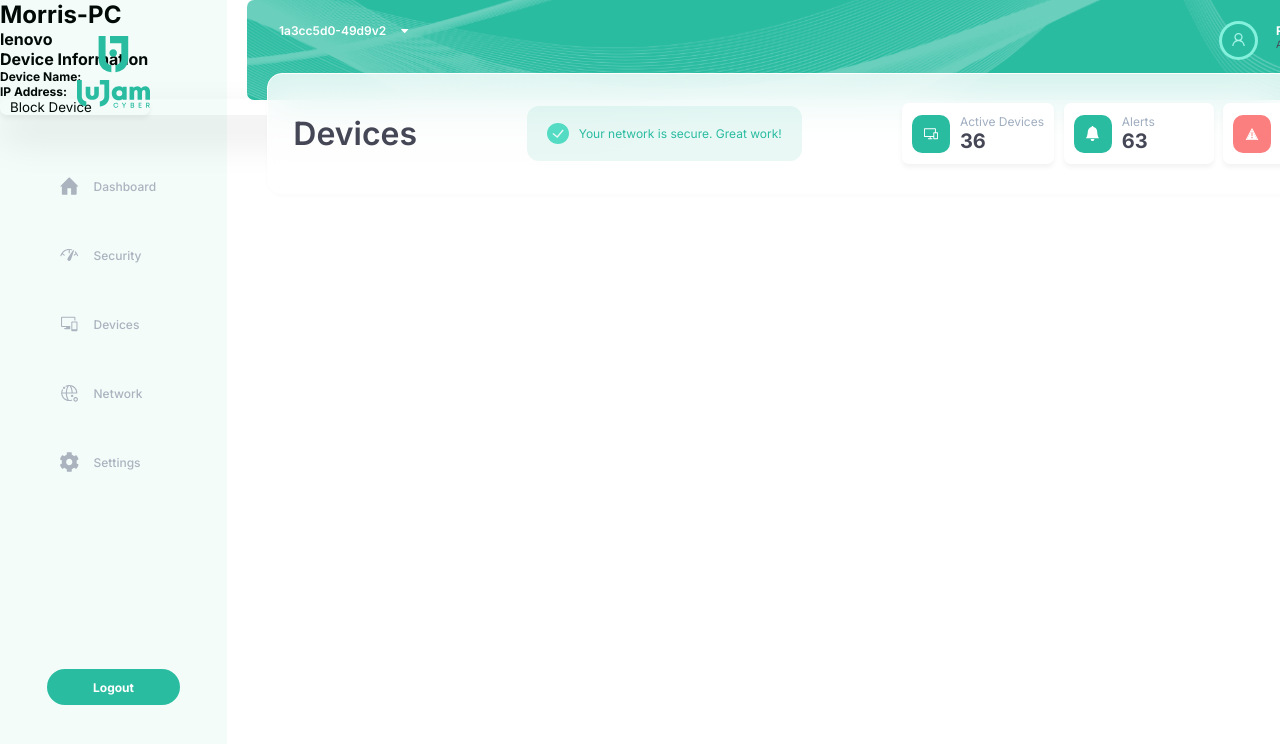
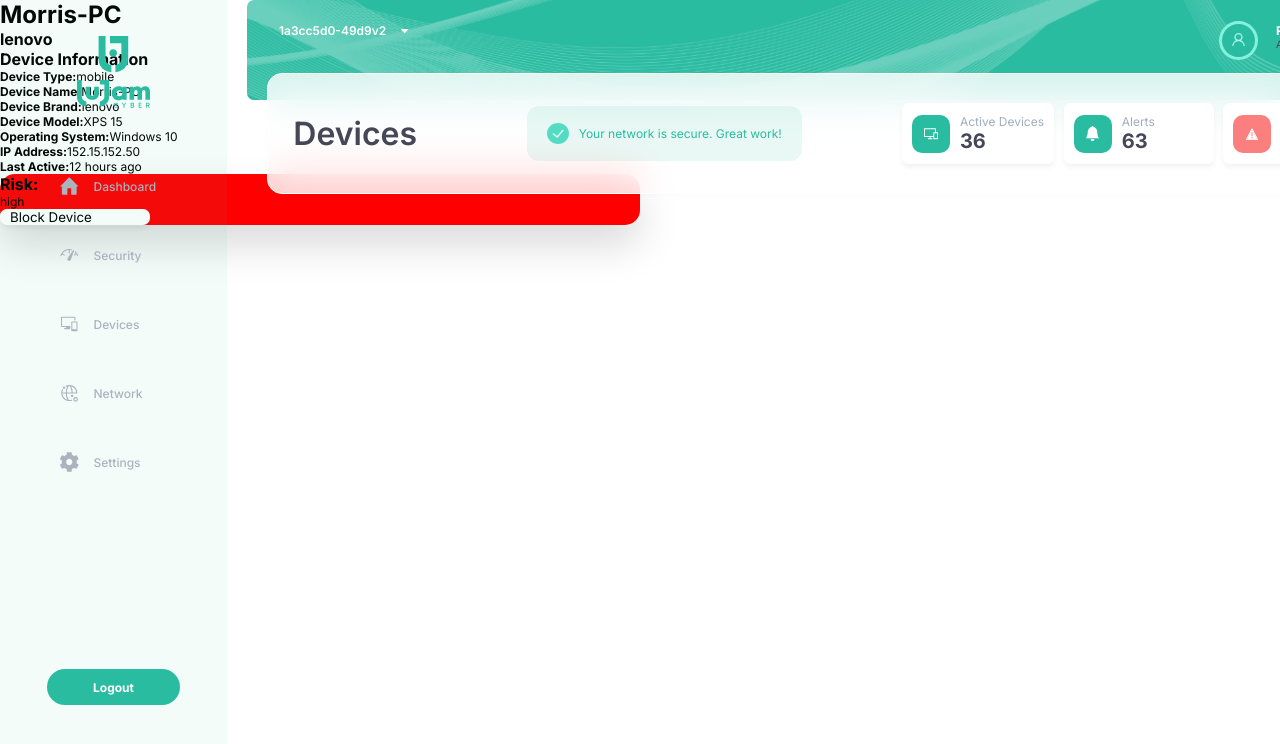
Before and after one commit to iKarans/jersey-client-project, a React (Create React App) app: page /device/Morris-PC in a window 1280 px wide. Shown: the top 744 px of the page. Built offline with nearby package versions, Linux system fonts and the light colour scheme.

Commit message:
device risk component assesses the single devices risk

```diff
--- a/src/components/DeviceInfo/DeviceInfo.jsx
+++ b/src/components/DeviceInfo/DeviceInfo.jsx
@@ -1,16 +1,42 @@
-import React from 'react'
-import { devices } from "../../data/devices"
+import React from "react";
+import { devices } from "../../data/devices";
 
 const DeviceInfo = (props) => {
-    const { name, type, brand, model, OS, ipAddress, lastActive, securityRisk } = props;
+  const { name, type, brand, model, OS, ipAddress, lastActive } = props;
 
-    return (
-        <div className="device-info">
-            <h4>Device Information</h4>
-            <p><b>Device Name:</b>{devices.name}</p>
-            <p><b>IP Address:</b>{devices.ipAddress}</p>
-        </div>
-    )
-}
+  return (
+    <div className="device-info">
+      <h4>Device Information</h4>
+      <p>
+        <b>Device Type:</b>
+        {type}
+      </p>
+      <p>
+        <b>Device Name:</b>
+        {name}
+      </p>
+      <p>
+        <b>Device Brand:</b>
+        {brand}
+      </p>
+      <p>
+        <b>Device Model:</b>
+        {model}
+      </p>
+      <p>
+        <b>Operating System:</b>
+        {OS}
+      </p>
+      <p>
+        <b>IP Address:</b>
+        {ipAddress}
+      </p>
+      <p>
+        <b>Last Active:</b>
+        {lastActive}
+      </p>
+    </div>
+  );
+};
 
-export default DeviceInfo
+export default DeviceInfo;
--- a/src/components/DeviceRisk/DeviceRisk.jsx
+++ b/src/components/DeviceRisk/DeviceRisk.jsx
@@ -1,19 +1,31 @@
 import React from "react";
 import Button from "../Button/Button";
-import "./DeviceRisk.scss"
+import "./DeviceRisk.scss";
 
 const DeviceRisk = (props) => {
-  const { title, message } = props;
+  const { securityRisk } = props;
+  let safeClass = "device-risk-alert";
+  let riskClass = "device-risky";
 
-  //if device safe -> return
-  //if device medium ->
-  return (
-    <div className="device-risk-alert">
-      <h4 className="device-risk-alert__title">{title}</h4>
-      <p className="device-risk-alert__body">{message}</p>
-      <Button text="Block Device"/>
-    </div>
-  );
+  if (securityRisk == "high") {
+    return (
+      <div className={riskClass}>
+        <h4 className="device-risk-alert__title">Risk:</h4>
+        <p className="device-risk-alert__body">{securityRisk}</p>
+        <Button text="Block Device" />
+      </div>
+    );
+  } else {
+    return (
+      <div className={safeClass}>
+        <h4 className="device-risk-alert__title">Risk:</h4>
+        <p className="device-risk-alert__body">{securityRisk}</p>
+        <Button text="Block Device" />
+      </div>
+    );
+  }
+
+  //if securityrisk=="high" -> return button + classname ...
 };
 
 export default DeviceRisk;
--- a/src/components/DeviceRisk/DeviceRisk.scss
+++ b/src/components/DeviceRisk/DeviceRisk.scss
@@ -1,8 +1,16 @@
 @use "../../assets/styles/variables" as *;
 
 .device-risk-alert {
-    width: 50%;
-    background-color: $text-tertiary;
-    border-radius: 15px;
-    box-shadow: 0px 20px 40px rgba(0, 0, 0, 0.15);
+  width: 50%;
+  background-color: $text-tertiary;
+  border-radius: 15px;
+  box-shadow: 0px 20px 40px rgba(0, 0, 0, 0.15);
 }
+
+.device-risky {
+  width: 50%;
+  background-color: $text-tertiary;
+  border-radius: 15px;
+  background-color: red;
+  box-shadow: 0px 20px 40px rgba(0, 0, 0, 0.15);
+}
--- a/src/containers/DevicesIndex/DevicesIndex.jsx
+++ b/src/containers/DevicesIndex/DevicesIndex.jsx
@@ -14,8 +14,8 @@ const DevicesIndex = () => {
     <div>
       <h3>{device}</h3>
       <h4>{filteredDevice.brand}</h4>
-      <DeviceInfo/>
-      <DeviceRisk/>
+      <DeviceInfo name = {filteredDevice.name} type = {filteredDevice.type} brand = {filteredDevice.brand} model = {filteredDevice.model} OS = {filteredDevice.OS} ipAddress = {filteredDevice.ipAddress} lastActive = {filteredDevice.lastActive}/>
+      <DeviceRisk securityRisk={filteredDevice.securityRisk}/>
     </div>
   );
 };
```
